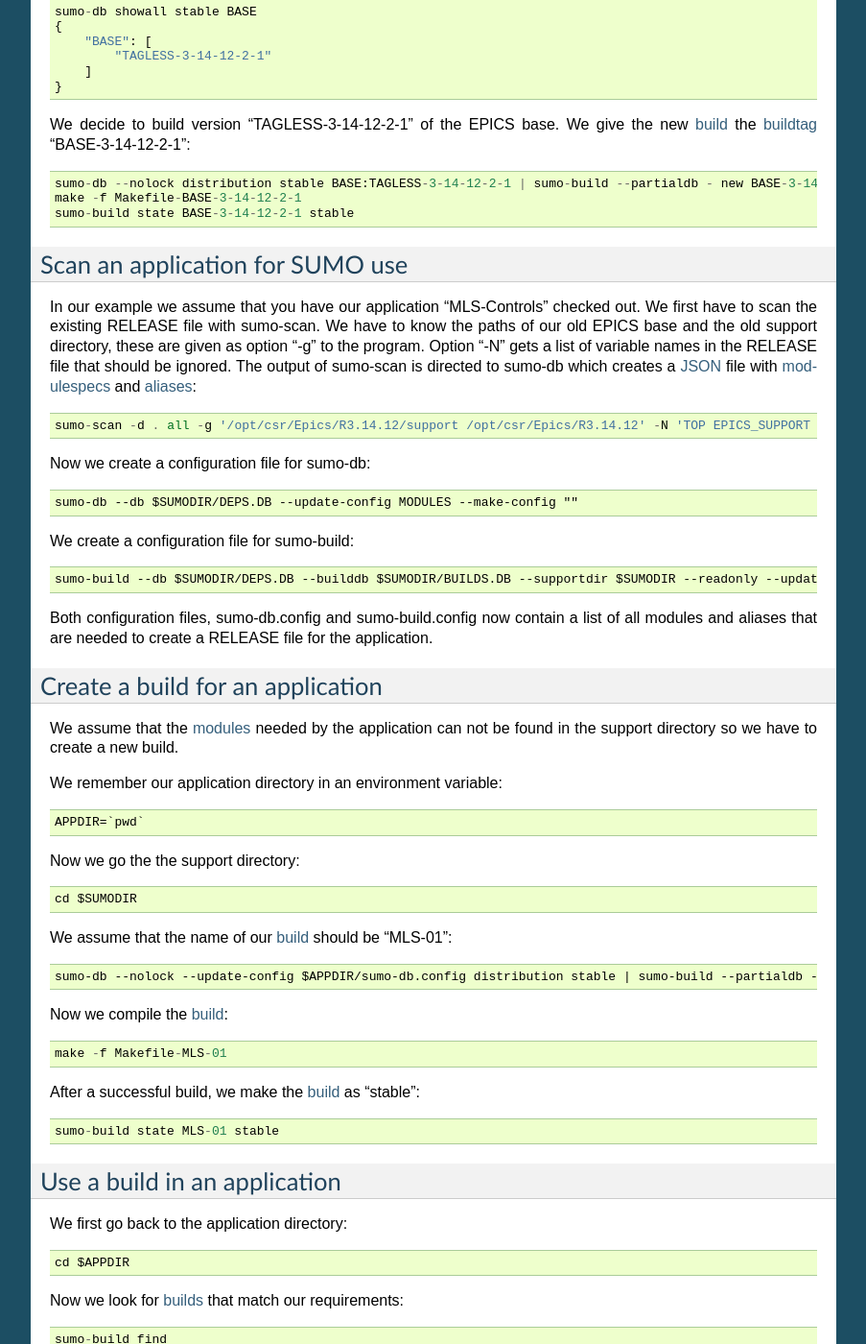
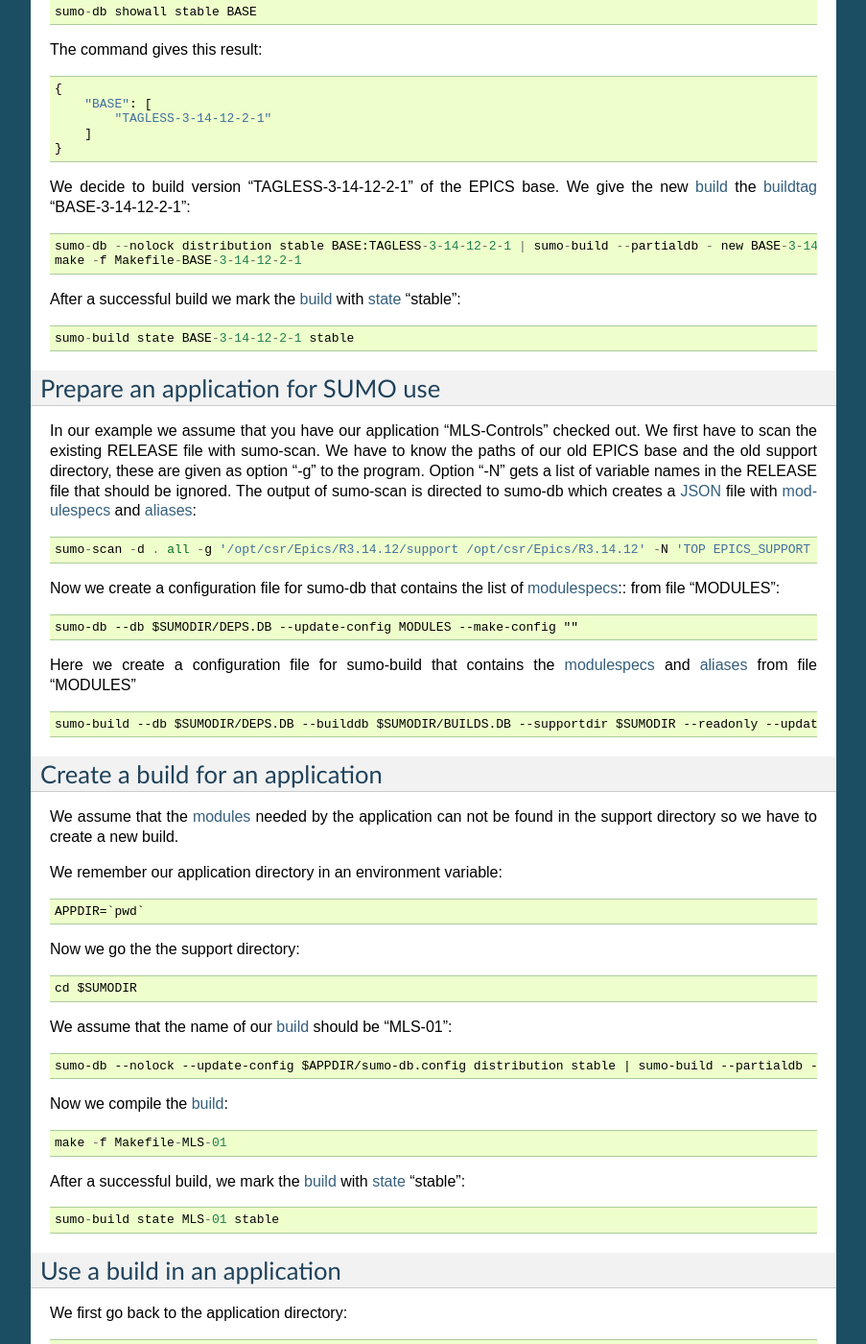
Before and after one commit to klauer/epics-sumo-mirror, a Sphinx documentation site: the page built from doc/examples.rst, in a window 1280 px wide and 1400 px high, scrolled down 1685 px. Shown: the whole window at 96% size, without its empty margins (198-1101 px from the left). Built offline with Sphinx 7.4.7, drawn with Linux system fonts in a browser that asks for light colours; some of the changed text lies outside the part shown.

Commit message:
The project version was increased to 1.3.

```diff
--- a/doc/conf.py
+++ b/doc/conf.py
@@ -49,7 +49,7 @@ show_authors= True
 # built documents.
 #
 # The short X.Y version.
-version = "1.2"
+version = "1.3"
 # The full version, including alpha/beta/rc tags.
 release = version
 
--- a/doc/examples.rst
+++ b/doc/examples.rst
@@ -94,6 +94,9 @@ Build the EPICS base
 First we look what versions of the EPICS base we have::
 
   sumo-db showall stable BASE
+
+The command gives this result::
+
   {
       "BASE": [
           "TAGLESS-3-14-12-2-1"
@@ -105,10 +108,13 @@ new :term:`build` the :term:`buildtag` "BASE-3-14-12-2-1"::
 
   sumo-db --nolock distribution stable BASE:TAGLESS-3-14-12-2-1 | sumo-build --partialdb - new BASE-3-14-12-2-1
   make -f Makefile-BASE-3-14-12-2-1
+
+After a successful build we mark the :term:`build` with :term:`state` "stable"::
+
   sumo-build state BASE-3-14-12-2-1 stable
 
-Scan an application for SUMO use
---------------------------------
+Prepare an application for SUMO use
+-----------------------------------
 
 In our example we assume that you have our application "MLS-Controls" checked
 out. We first have to scan the existing RELEASE file with sumo-scan. We have to
@@ -120,17 +126,15 @@ to sumo-db which creates a `JSON <http://www.json.org>`_ file with
 
   sumo-scan -d . all -g '/opt/csr/Epics/R3.14.12/support /opt/csr/Epics/R3.14.12' -N 'TOP EPICS_SUPPORT SUPPORT TEMPLATE_TOP EPICS_SITE_TOP EPICS_MODULES MSI' | sumo-db appconvert - > MODULES
 
-Now we create a configuration file for sumo-db::
+Now we create a configuration file for sumo-db that contains the list of
+:term:`modulespecs`:: from file "MODULES"::
 
   sumo-db --db $SUMODIR/DEPS.DB --update-config MODULES --make-config ""
 
-We create a configuration file for sumo-build::
+Here we create a configuration file for sumo-build that contains the
+:term:`modulespecs` and :term:`aliases` from file "MODULES" ::
 
   sumo-build --db $SUMODIR/DEPS.DB --builddb $SUMODIR/BUILDS.DB --supportdir $SUMODIR --readonly --update-config MODULES --make-config ""
-
-Both configuration files, sumo-db.config and sumo-build.config now contain a
-list of all modules and aliases that are needed to create a RELEASE file for
-the application.
 
 Create a build for an application
 ---------------------------------
@@ -154,7 +158,8 @@ Now we compile the :term:`build`::
 
   make -f Makefile-MLS-01
 
-After a successful build, we make the :term:`build` as "stable"::
+After a successful build, we mark the :term:`build` with
+:term:`state` "stable"::
 
   sumo-build state MLS-01 stable
 
--- a/setup.py
+++ b/setup.py
@@ -5,7 +5,7 @@ setup.py file for sumo.
 See http://docs.python.org/install
 on how to use setup.py
 """
-my_version="1.2"
+my_version="1.3"
 
 from distutils.core import setup
 
```
Also changed, not shown: other parts of doc/examples.rst (+1 -1 lines), 3 other files.
